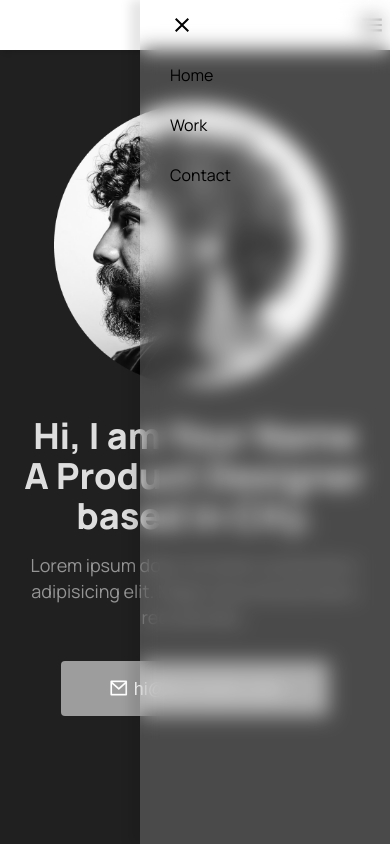
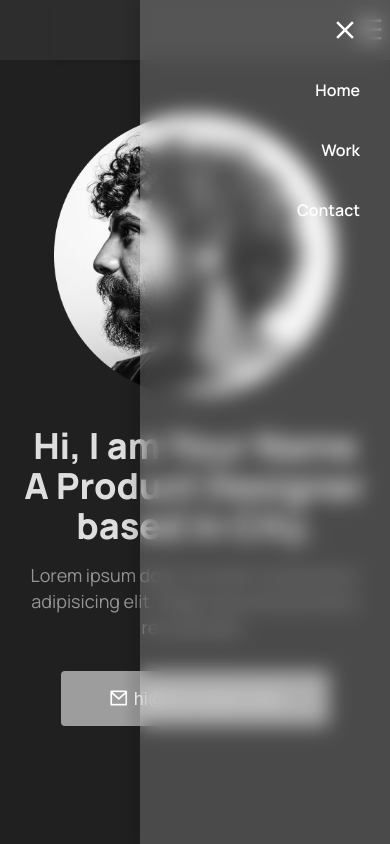
Before and after one commit to Micolash89/Designer-Porfolio, a plain HTML site: page index.html in a window 390 px wide. Both pictures are taken after a click on the item 372 px from the left and 25 px from the top of the page. Shown: the top 844 px of the page. Drawn offline with nearby package versions, Linux system fonts and the light colour scheme.

Commit message:
se termino el header, se agrego anclas, si creo un archivo readme detallando el la pagina web

```diff
--- a/css/estilos.css
+++ b/css/estilos.css
@@ -32,7 +32,7 @@ a {
 
 a:active,
 a:visited {
-  color: var(--dark-black-100);
+  color: none;
 }
 
 img {
@@ -68,9 +68,16 @@ body {
 
 /*header*/
 
+.header{
+  background-color: var(--dark-black-400);
+  padding-left: 50px;
+}
+
 .header__nav {
-  background-color: white;
+  /* background-color: white; */
   box-shadow: 3px 3px 5px rgba(0, 0, 0, 0.1);
+  justify-content: space-between;
+  align-items: center;
 }
 
 .header__ul {
@@ -82,7 +89,7 @@ body {
 }
 
 .header__ul--items {
-  height: 50px;
+  height: 60px;
 }
 
 .li__a {
@@ -91,11 +98,14 @@ body {
   text-decoration: none;
   display: flex;
   align-items: center;
-  color: black;
+  color: var(--light-white-100);
+  font-weight: 600;
+
 }
 
 nav a:hover {
   background-color: #f0f0f0;
+  color: var(--dark-black-100);
 }
 
 nav li:first-child {
@@ -114,7 +124,7 @@ nav li:first-child {
   box-shadow: -10px 0 10px rgba(0, 0, 0, 0.1);
   flex-direction: column ;
   display: none;
-  align-items: flex-start;
+  align-items: flex-end;
   justify-content: flex-start;
 }
 
@@ -126,6 +136,8 @@ nav li:first-child {
 .sidebar a {
   width: 100%;
 }
+
+
 
 /*main*/
 
@@ -234,7 +246,6 @@ nav li:first-child {
   align-items: center;
   justify-content: center;
   background-color: var(--dark-black-300);
-
   opacity: 0; /* Inicialmente oculto */
   transition: opacity 0.4s; /* Transición para la opacidad */
   visibility: hidden;
@@ -312,7 +323,6 @@ nav li:first-child {
   align-items: center;
   justify-content: center;
   background-color: var(--dark-black-300);
-
   opacity: 0; /* Inicialmente oculto */
   transition: opacity 0.4s; /* Transición para la opacidad */
   visibility: hidden;
@@ -333,6 +343,14 @@ nav li:first-child {
   }
 }
 
+.svgIcon {
+  color: var(--light-white-100) ;
+  font-size: 30px;
+}
+
+.li__icon--close{
+  fill:var(--light-white-100);
+}
 /*personal projects*/
 
 .main__section4--title {
@@ -495,6 +513,8 @@ nav li:first-child {
   color: var(--light-gray-200);
 }
 
+
+
 @media (min-width: 400px) {
   .sidebar {
     width: 100%;
@@ -514,6 +534,8 @@ nav li:first-child {
     align-items: center;
     padding: 5px;
   }
+
+
 }
 
 /*1400 px*/
@@ -523,7 +545,11 @@ nav li:first-child {
     width: 100%;
   }
 
-  /*main*/
+  .li__a {
+    font-size: var(--txt-6);
+  }
+
+   /*main*/
   /*profile*/
   .main {
     display: flex;
--- a/css/variables.css
+++ b/css/variables.css
@@ -2,6 +2,7 @@
   --dark-black-100: #000000;
   --dark-black-200: #202020;
   --dark-black-300: #20202079;
+  --dark-black-400: #2d2d2d;
 
   --light-gray-100: #9d9d9d;
   --light-gray-200: #959595;
--- a/index.html
+++ b/index.html
@@ -11,12 +11,13 @@
 
 <body>
 
-    <header class="header ">
+    <header class="header">
         <nav class="header__nav ">
+
             <ul class="header__ul sidebar ">
                 <li class="header__ul--items li">
-                    <a class="li__a  li__icon--close" href="#"><svg xmlns="http://www.w3.org/2000/svg" height="26"
-                            viewBox="0 -960 960 960" width="24">
+                    <a class="li__a  li__icon--close" href="#"><svg xmlns="http://www.w3.org/2000/svg" height="30"
+                            viewBox="0 -960 960 960" width="30">
                             <path
                                 d="m256-200-56-56 224-224-224-224 56-56 224 224 224-224 56 56-224 224 224 224-56 56-224-224-224 224Z" />
                         </svg></a>
@@ -25,29 +26,30 @@
                     <a class="li__a active" href="#">Home</a>
                 </li>
                 <li class="header__ul--items li">
-                    <a class="li__a" href="#">Work</a>
+                    <a class="li__a" href="#work">Work</a>
                 </li>
                 <li class="header__ul--items li">
-                    <a class="li__a" href="#">Contact</a>
+                    <a class="li__a" href="#contact">Contact</a>
                 </li>
 
             </ul>
         </nav>
-        <nav class="header__nav">
+        <nav class="header__nav flexrow">
+            <a href="#" class="hideOnMobile header__nav--icon">
+                <i class="ri-honor-of-kings-line svgIcon"></i>
+            </a>
             <ul class="header__ul ">
                 <li class="header__ul--items hideOnMobile li">
                     <a class="li__a active" href="#">Home</a>
                 </li>
                 <li class="header__ul--items hideOnMobile li">
-                    <a class="li__a" href="#">Work</a>
+                    <a class="li__a" href="#work">Work</a>
                 </li>
                 <li class="header__ul--items hideOnMobile li">
-                    <a class="li__a" href="#">Contact</a>
+                    <a class="li__a" href="#contact">Contact</a>
                 </li>
                 <li class="header__ul--items hideOnMobile li li__icon--open menu-button">
-                    <svg xmlns="http://www.w3.org/2000/svg" height="26" viewBox="0 -960 960 960" width="26">
-                        <path d="M120-240v-80h720v80H120Zm0-200v-80h720v80H120Zm0-200v-80h720v80H120Z" />
-                    </svg>
+                    <i class="ri-menu-fill svgIcon"></i>
                 </li>
             </ul>
         </nav>
@@ -69,9 +71,9 @@
         </section>
 
         <section class="main__section2">
-            <h2 class="main__section2--title flexrow"><i class="ri-arrow-down-line"></i>FEATURED WORK</h2>
+            <h2 class="main__section2--title flexrow" id="work"><i class="ri-arrow-down-line"></i>FEATURED WORK</h2>
 
-            <section class="main__section2--work work flexcolum">
+            <section class="main__section2--work work flexcolum" id="work">
                 <div class="work__img">
                     <img class="work__img--img" src="images/unsplash_g-pKprPg5yw.png" alt="work-image">
                     <div class="work__img--p">
@@ -147,7 +149,6 @@
 
             </section>
 
-
         </section>
         <section class="main__section4 ">
             <h2 class="main__section4--title">My Products</h2>
@@ -173,12 +174,10 @@
                         <p class="products__container--p">Lorem ipsum dolor sit amet consectetur.</p>
                     </div>
                 </div>
-
-
             </section>
         </section>
 
-        <section class="main__section5 contact flexcolum">
+        <section class="main__section5 contact flexcolum" id="contact">
             <h2 class="contact__title">Contact Me</h2>
             <p class="contact__description">Lorem ipsum, dolor sit amet consectetur adipisicing elit. Maiores corrupti
                 rerum voluptas alias eum.</p>
```
Also changed, not shown: images/menu-line.svg (added), images/shots_contact.png (added), images/shots_home.png (added), images/shots_mobile.png (added), images/shots_visual.png (added), 1 other file.
